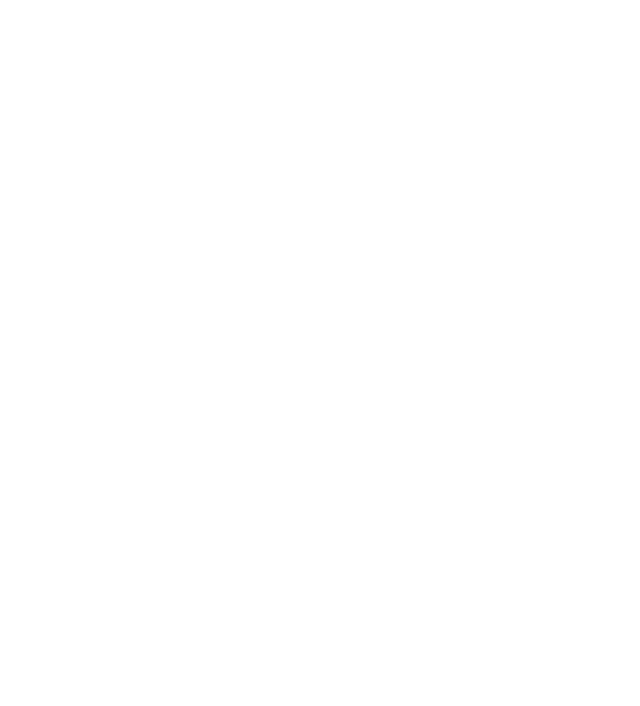
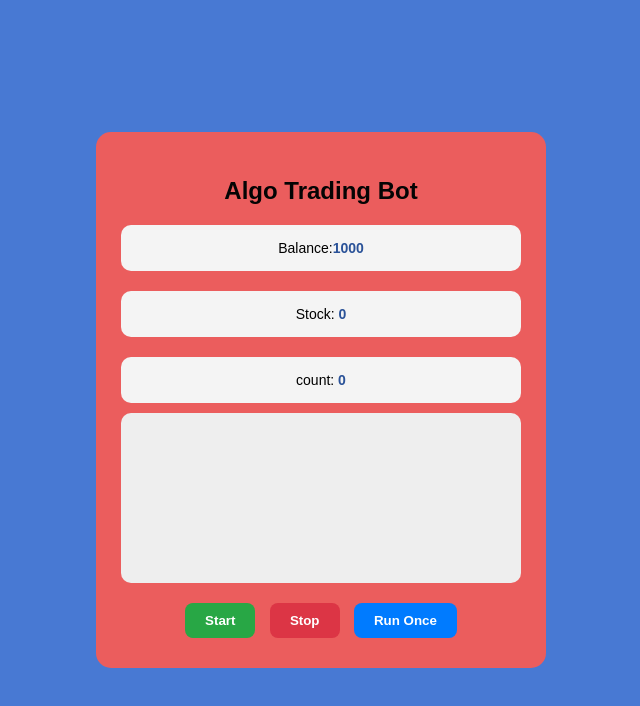
Before and after one commit to sonumadhesiya/FullStackTraining, a plain HTML site: page Task/algo_trading_bot.html in a window 1280 px wide. Shown: the whole page, without its empty margins (319-959 px from the left). Drawn offline with Linux system fonts and the light colour scheme.

Commit message:
updated project

```diff
--- a/Task/algo_trading_bot.html
+++ b/Task/algo_trading_bot.html
@@ -3,45 +3,133 @@
 <head>
   <meta charset="UTF-8">
   <meta name="viewport" content="width=device-width, initial-scale=1.0">
-  <title>Algo_Trading_Bot</title>
+  <title>Algo Trading Bot</title>
+  <style>
+    body {
+      font-family: Arial, sans-serif;
+      background: #4879d3;
+      display: flex;
+      justify-content: center;
+      align-items: center;
+      height: 100vh;
+      margin: 0;
+    }
+    .bot-container {
+      background: #eb5d5d;
+      padding: 25px;
+      border-radius: 15px;
+      width: 400px;
+      text-align: center;
+    }
+    h2 {
+      margin-bottom: 20px;
+      color: #040404;
+    }
+    .stats {
+      display: grid;
+      gap: 20px;
+      margin-bottom: 10px;
+    }
+    .card {
+      background: #f4f4f4;
+      padding: 15px;
+      border-radius: 10px;
+      font-size: 14px;
+    }
+    .card span {
+      font-weight: 700;
+      color: #2a5298;
+    }
+    .log {
+      background: #eee;
+      height: 150px;
+      padding: 10px;
+      overflow-y: auto;
+      border-radius: 10px;
+      text-align: left;
+      font-size: 14px;
+      margin-bottom: 15px;
+    }
+    button {
+      margin: 5px;
+      padding: 10px 20px;
+      border: none;
+      border-radius: 8px;
+      cursor: pointer;
+      font-weight: bold;
+      transition: 0.2s;
+    }
+    .start { background: #28a745; color: white; }
+    .stop { background: #dc3545; color: white; }
+    .once { background: #007bff; color: white; }
+  </style>
+
 </head>
 <body>
+  <div class="bot-container">
+    <h2>Algo Trading Bot</h2>
 
+    <div class="stats">
+      <div class="card">Balance:<span id="balance">1000</span></div>
+      <div class="card">Stock: <span id="stock">0</span></div>
+      <div class="card">count: <span id="count">0</span></div>
+    </div>
+    <div class="log" id="log"></div>
+    <div>
+      <button class="start" onclick="startBot()">Start</button>
+      <button class="stop" onclick="stopBot()">Stop</button>
+     <button class="once" onclick="botRun()">Run Once</button>
+    </div>
+  </div>
+</body>
   <script>
     let balance = 1000;
     let stock = 0;
-  let count =0;
+    let count = 0;
+    let botId;
 
-  function trade(price){
-    if(price<30 && balance >=price){
+    function getPrice() {
+      return Math.floor(Math.random() * 100) + 1;
+    }
+
+    function trade(price) {
+      if (price < 30 && balance >= price) {
         stock++;
         balance = balance-price;
-      console.log("Buy:",price);
-    }else if(price>70 && stock>0){
+        log(" Bought " + price);
+      } else if (price > 70 && stock > 0) {
         stock--;
-      balance= balance+price;
-       console.log("Sell:",price);
-    }else{
-       console.log("Hold:" +price);
+        balance = balance + price;
+        log(" Sold " + price);
+      } else {
+        log(" Hold " + price);
       }
     }
-    function getprice(){
-    return Math.floor(Math.random()*100)+1;
+
+    function botRun() {
+      count++;
+      let price = getPrice();
+      trade(price);
+
+      document.getElementById("balance").innerText = balance;
+      document.getElementById("stock").innerText = stock;
+      document.getElementById("count").innerText = count;
     }
-  function Botrun(){
-    count++;
-    let price = getprice();
-    trade(price);
-    console.log("Balance:",balance ,"stock:" ,stock);
-    console.log("Run:", count);
-    console.log("--------");
-    if(count>=10){
+
+    function startBot() {
+      botId = setInterval(botRun, 1000);
+      log(" Bot start...");
+    }
+
+    function stopBot() {
       clearInterval(botId);
-      console.log("bot stoped running after 10");
+      log(" Bot stop...");
+    }
 
+    function log(message) {
+      let logBox = document.getElementById("log");
+      logBox.innerHTML += message + "<br>";
+      logBox.scrollTop = logBox.scrollHeight;
     }
-  }
-  let botId = setInterval(Botrun, 1000);
   </script>
-</body>
 </html>
```
Also changed, not shown: JavaScript/Day1/index.html (+7 -0 lines), JavaScript/Day5/array.html (added, +29 -0 lines), JavaScript/Day4/add.html (renamed from JavaScript/Day 4/add.html). Lines whose indentation alone changed are shown as unchanged.
